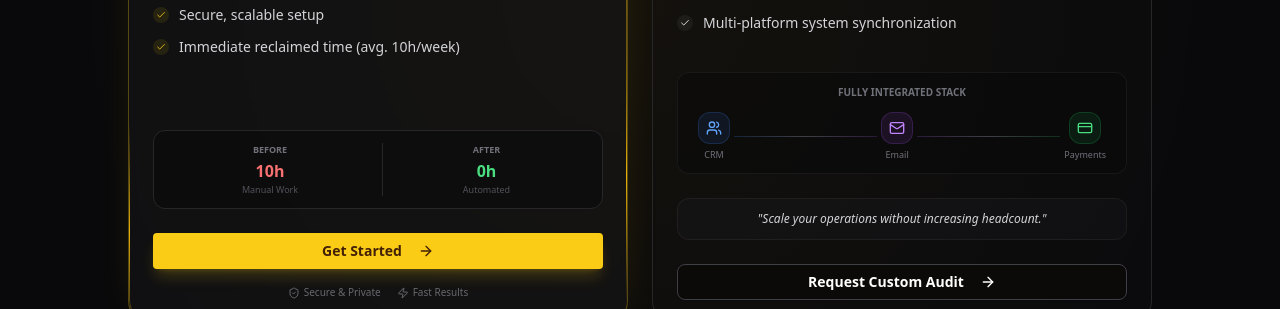
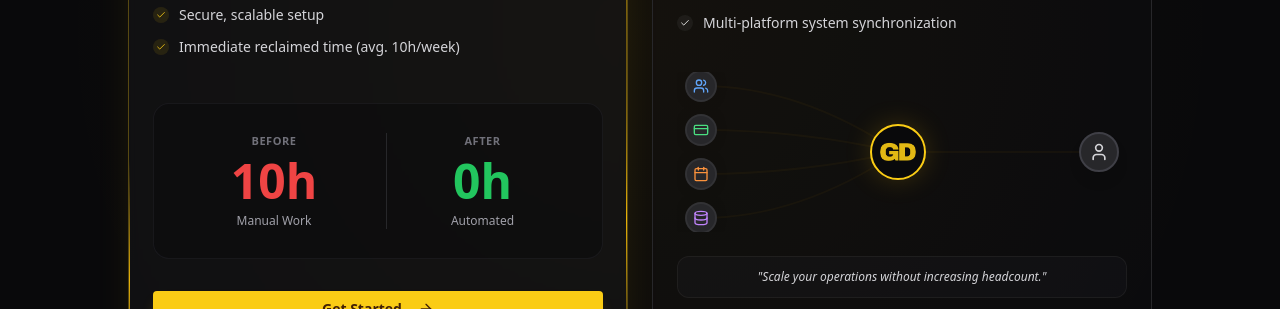
Before and after one commit to Gabriel-Dalmoro/my-website, a Next.js app: page /en/pricing in a window 1280 px wide. Shown: the part 589-898 px from the top of the page. Built offline with nearby package versions, Linux system fonts and the light colour scheme; no server answers.

Commit message:
feat: enhance pricing visuals, update about page copy, and fix testimonials avatar

```diff
--- a/components/marketing/AboutMe.tsx
+++ b/components/marketing/AboutMe.tsx
@@ -1,5 +1,8 @@
 import { useTranslations } from "next-intl";
 import Image from "next/image";
+import { Link } from "@/i18n/routing";
+import { Button } from "@/components/ui/button";
+import { ArrowRight } from "lucide-react";
 
 export default function AboutMe() {
     const t = useTranslations("AboutMe");
@@ -15,6 +18,13 @@ export default function AboutMe() {
                         <p className="mt-6 text-xl leading-8 text-zinc-300">
                             {t("description")}
                         </p>
+                        <div className="mt-8">
+                            <Link href="/about">
+                                <Button className="bg-primary text-zinc-950 font-bold hover:bg-primary/90">
+                                    {t("readMore")} <ArrowRight className="w-4 h-4 ml-2" />
+                                </Button>
+                            </Link>
+                        </div>
                     </div>
                     <div className="relative aspect-[3/4] w-full max-w-xs mx-auto lg:mx-0 rounded-2xl overflow-hidden shadow-2xl ring-1 ring-zinc-800">
                         <Image
--- /dev/null
+++ b/components/marketing/MiniIntegrationsBeam.tsx
@@ -0,0 +1,141 @@
+"use client";
+
+import React, { forwardRef, useRef } from "react";
+import { cn } from "@/lib/utils";
+import { AnimatedBeam } from "@/components/ui/animated-beam";
+import { User, Calendar, CreditCard, Users, Database, Zap } from "lucide-react";
+import Image from "next/image";
+
+const Circle = forwardRef<
+    HTMLDivElement,
+    { className?: string; children?: React.ReactNode }
+>(({ className, children }, ref) => {
+    return (
+        <div
+            ref={ref}
+            className={cn(
+                "z-10 flex items-center justify-center rounded-full border-2 border-zinc-800 bg-zinc-900 shadow-[0_0_20px_-12px_rgba(0,0,0,0.8)]",
+                className
+            )}
+        >
+            {children}
+        </div>
+    );
+});
+
+Circle.displayName = "Circle";
+
+export function MiniIntegrationsBeam({
+    className,
+}: {
+    className?: string;
+}) {
+    const containerRef = useRef<HTMLDivElement>(null);
+    const div1Ref = useRef<HTMLDivElement>(null);
+    const div2Ref = useRef<HTMLDivElement>(null);
+    const div3Ref = useRef<HTMLDivElement>(null);
+    const div4Ref = useRef<HTMLDivElement>(null);
+    const div6Ref = useRef<HTMLDivElement>(null); // Central Hub
+    const div7Ref = useRef<HTMLDivElement>(null); // User
+
+    return (
+        <div
+            className={cn(
+                "relative flex h-[160px] w-full items-center justify-center overflow-hidden",
+                className
+            )}
+            ref={containerRef}
+        >
+            <div className="flex size-full flex-row items-center justify-between gap-2 px-2">
+
+                {/* Left: Tools - Inputs */}
+                <div className="flex flex-col justify-center gap-3 z-20">
+                    <Circle ref={div1Ref} className="size-8 p-1.5 border-white/5 bg-zinc-800 text-blue-400">
+                        <Users className="w-full h-full" />
+                    </Circle>
+                    <Circle ref={div2Ref} className="size-8 p-1.5 border-white/5 bg-zinc-800 text-green-400">
+                        <CreditCard className="w-full h-full" />
+                    </Circle>
+                    <Circle ref={div3Ref} className="size-8 p-1.5 border-white/5 bg-zinc-800 text-orange-400">
+                        <Calendar className="w-full h-full" />
+                    </Circle>
+                    <Circle ref={div4Ref} className="size-8 p-1.5 border-white/5 bg-zinc-800 text-purple-400">
+                        <Database className="w-full h-full" />
+                    </Circle>
+                </div>
+
+                {/* Center: My Logo - Hub */}
+                <div className="flex flex-col justify-center relative z-20 px-4">
+                    <Circle ref={div6Ref} className="size-14 border-2 border-primary bg-zinc-950 p-2 shadow-[0_0_30px_-5px_rgba(234,179,8,0.3)]">
+                        <Image
+                            src="/favicon.png"
+                            alt="GD Logo"
+                            width={40}
+                            height={40}
+                            className="w-full h-full object-contain rounded-full opacity-90"
+                        />
+                    </Circle>
+                </div>
+
+                {/* Right: User - Destination */}
+                <div className="flex flex-col justify-center z-20">
+                    <Circle ref={div7Ref} className="size-10 border-zinc-700 bg-zinc-800 p-2 shadow-lg">
+                        <User className="w-full h-full text-zinc-300" />
+                    </Circle>
+                </div>
+            </div>
+
+            {/* Beams: Tools (Left) -> Hub (Center) */}
+            <AnimatedBeam
+                containerRef={containerRef}
+                fromRef={div1Ref}
+                toRef={div6Ref}
+                duration={3}
+                pathColor="rgba(234,179,8,0.2)"
+                gradientStartColor="#EAB308"
+                gradientStopColor="#FACC15"
+            />
+            <AnimatedBeam
+                containerRef={containerRef}
+                fromRef={div2Ref}
+                toRef={div6Ref}
+                duration={3}
+                delay={0.5}
+                pathColor="rgba(234,179,8,0.2)"
+                gradientStartColor="#EAB308"
+                gradientStopColor="#FACC15"
+            />
+            <AnimatedBeam
+                containerRef={containerRef}
+                fromRef={div3Ref}
+                toRef={div6Ref}
+                duration={3}
+                delay={1}
+                pathColor="rgba(234,179,8,0.2)"
+                gradientStartColor="#EAB308"
+                gradientStopColor="#FACC15"
+            />
+            <AnimatedBeam
+                containerRef={containerRef}
+                fromRef={div4Ref}
+                toRef={div6Ref}
+                duration={3}
+                delay={1.5}
+                pathColor="rgba(234,179,8,0.2)"
+                gradientStartColor="#EAB308"
+                gradientStopColor="#FACC15"
+            />
+
+            {/* Beam: Hub (Center) -> User (Right) */}
+            <AnimatedBeam
+                containerRef={containerRef}
+                fromRef={div6Ref}
+                toRef={div7Ref}
+                duration={3}
+                pathColor="rgba(234,179,8,0.2)"
+                gradientStartColor="#EAB308"
+                gradientStopColor="#FFFFFF"
+            />
+        </div>
+    );
+}
--- a/components/marketing/Pricing.tsx
+++ b/components/marketing/Pricing.tsx
@@ -5,6 +5,7 @@ import { Check, ShieldCheck, Zap, ArrowRight, ArrowDown, UsersIcon, MailIcon, Cr
 import { Button } from "@/components/ui/button";
 import { ShineBorder } from "@/components/ui/shine-border";
 import { Link } from "@/i18n/routing";
+import { MiniIntegrationsBeam } from "./MiniIntegrationsBeam";
 
 export default function Pricing() {
     const t = useTranslations("Pricing");
@@ -66,17 +67,18 @@ export default function Pricing() {
                         </ul>
 
                         {/* Before/After Micro-Component */}
-                        <div className="rounded-lg bg-zinc-950/50 border border-zinc-800 p-3 mb-6 text-center">
-                            <div className="grid grid-cols-2 gap-2 divide-x divide-zinc-800">
-                                <div>
-                                    <div className="text-[9px] uppercase text-zinc-500 font-semibold mb-0.5">Before</div>
-                                    <div className="text-red-400 font-bold text-base">10h</div>
-                                    <div className="text-[9px] text-zinc-600">Manual Work</div>
+                        {/* Before/After Micro-Component */}
+                        <div className="rounded-xl bg-zinc-950/40 border border-zinc-800/50 p-6 mb-8 text-center flex-1 flex flex-col justify-center">
+                            <div className="grid grid-cols-2 gap-4 divide-x divide-zinc-800">
+                                <div className="flex flex-col justify-center">
+                                    <div className="text-[11px] uppercase text-zinc-500 font-bold tracking-wider mb-2">Before</div>
+                                    <div className="text-red-500 font-black text-4xl sm:text-5xl leading-none mb-2">10h</div>
+                                    <div className="text-xs text-zinc-400 font-medium">Manual Work</div>
                                 </div>
-                                <div>
-                                    <div className="text-[9px] uppercase text-zinc-500 font-semibold mb-0.5">After</div>
-                                    <div className="text-green-400 font-bold text-base">0h</div>
-                                    <div className="text-[9px] text-zinc-600">Automated</div>
+                                <div className="flex flex-col justify-center">
+                                    <div className="text-[11px] uppercase text-zinc-500 font-bold tracking-wider mb-2">After</div>
+                                    <div className="text-green-500 font-black text-4xl sm:text-5xl leading-none mb-2">0h</div>
+                                    <div className="text-xs text-zinc-400 font-medium">Automated</div>
                                 </div>
                             </div>
                         </div>
@@ -132,38 +134,7 @@ export default function Pricing() {
 
                         {/* Visual Connector Stack (Fills space dynamically) */}
                         <div className="flex-1 flex flex-col justify-end mt-4 mb-6">
-                            <div className="bg-zinc-950/50 rounded-lg p-3 border border-zinc-800/50">
-                                <div className="text-[10px] text-zinc-500 uppercase font-semibold text-center mb-3">
-                                    {t("cards.custom.visual.label")}
-                                </div>
-                                <div className="flex justify-between items-center px-2">
-                                    {/* CRM Node */}
-                                    <div className="flex flex-col items-center gap-1">
-                                        <div className="w-8 h-8 rounded-lg bg-blue-500/10 border border-blue-500/20 flex items-center justify-center text-blue-400">
-                                            <UsersIcon className="w-4 h-4" />
-                                        </div>
-                                        <span className="text-[9px] text-zinc-500">{t("cards.custom.visual.nodes.crm")}</span>
-                                    </div>
-                                    {/* Connector */}
-                                    <div className="h-px flex-1 bg-gradient-to-r from-blue-500/20 via-zinc-700 to-purple-500/20 mx-1" />
-                                    {/* Email Node */}
-                                    <div className="flex flex-col items-center gap-1">
-                                        <div className="w-8 h-8 rounded-lg bg-purple-500/10 border border-purple-500/20 flex items-center justify-center text-purple-400">
-                                            <MailIcon className="w-4 h-4" />
-                                        </div>
-                                        <span className="text-[9px] text-zinc-500">{t("cards.custom.visual.nodes.mail")}</span>
-                                    </div>
-                                    {/* Connector */}
-                                    <div className="h-px flex-1 bg-gradient-to-r from-purple-500/20 via-zinc-700 to-green-500/20 mx-1" />
-                                    {/* Payment Node */}
-                                    <div className="flex flex-col items-center gap-1">
-                                        <div className="w-8 h-8 rounded-lg bg-green-500/10 border border-green-500/20 flex items-center justify-center text-green-400">
-                                            <CreditCardIcon className="w-4 h-4" />
-                                        </div>
-                                        <span className="text-[9px] text-zinc-500">{t("cards.custom.visual.nodes.pay")}</span>
-                                    </div>
-                                </div>
-                            </div>
+                            <MiniIntegrationsBeam />
                         </div>
 
                         {/* Outcome Box */}
--- a/components/marketing/Testimonials.tsx
+++ b/components/marketing/Testimonials.tsx
@@ -88,7 +88,7 @@ export default function Testimonials() {
                                             <div className="flex items-center justify-center gap-x-4">
                                                 <div className="relative h-12 w-12 overflow-hidden rounded-full bg-zinc-800 ring-2 ring-primary/20 shrink-0">
                                                     <Image
-                                                        src={currentIndex === 1 ? "/avatar_female.png" : "/avatar_male.png"}
+                                                        src={currentIndex === 1 ? "/avatar_female.png" : "/avatar_zach.png"}
                                                         alt={t(`testimonials.${currentIndex}.author`)}
                                                         fill
                                                         className="object-cover"
--- a/messages/en.json
+++ b/messages/en.json
@@ -96,8 +96,9 @@
         "headline": "Powering Automation with Modern Infrastructure"
     },
     "AboutMe": {
-        "headline": "Business DNA. Engineering Mindset.",
-        "description": "From running a chess school as a kid to building global software systems. I solve the operational headaches I lived through."
+        "headline": "I Speak Business & Tech",
+        "description": "I've been in your shoes. As a former entrepreneur turned coder, I know the frustration of inefficient processes.  I build systems that solve real business problems. I'm passionate about optimizing processes to give you back your most valuable asset: time.",
+        "readMore": "Read more"
     },
     "GlobalReach": {
         "headline": "Working Globally",
--- a/messages/fr.json
+++ b/messages/fr.json
@@ -96,8 +96,9 @@
         "headline": "L'Automatisation par l'Infrastructure Moderne"
     },
     "AboutMe": {
-        "headline": "ADN Entrepreneur. Esprit Ingénieur.",
-        "description": "De mon école d'échecs d'enfance aux systèmes logiciels mondiaux. Je résous les problèmes opérationnels que j'ai moi-même vécus."
+        "headline": "Je Parle Business & Tech",
+        "description": "J'ai été à votre place. En tant qu'ancien entrepreneur devenu codeur, je connais la frustration des processus inefficaces. Je construis des systèmes qui résolvent de vrais problèmes business. Je suis passionné par l'optimisation des processus pour vous rendre votre atout le plus précieux : le temps.",
+        "readMore": "En savoir plus"
     },
     "GlobalReach": {
         "headline": "Travail à l'International",
```
